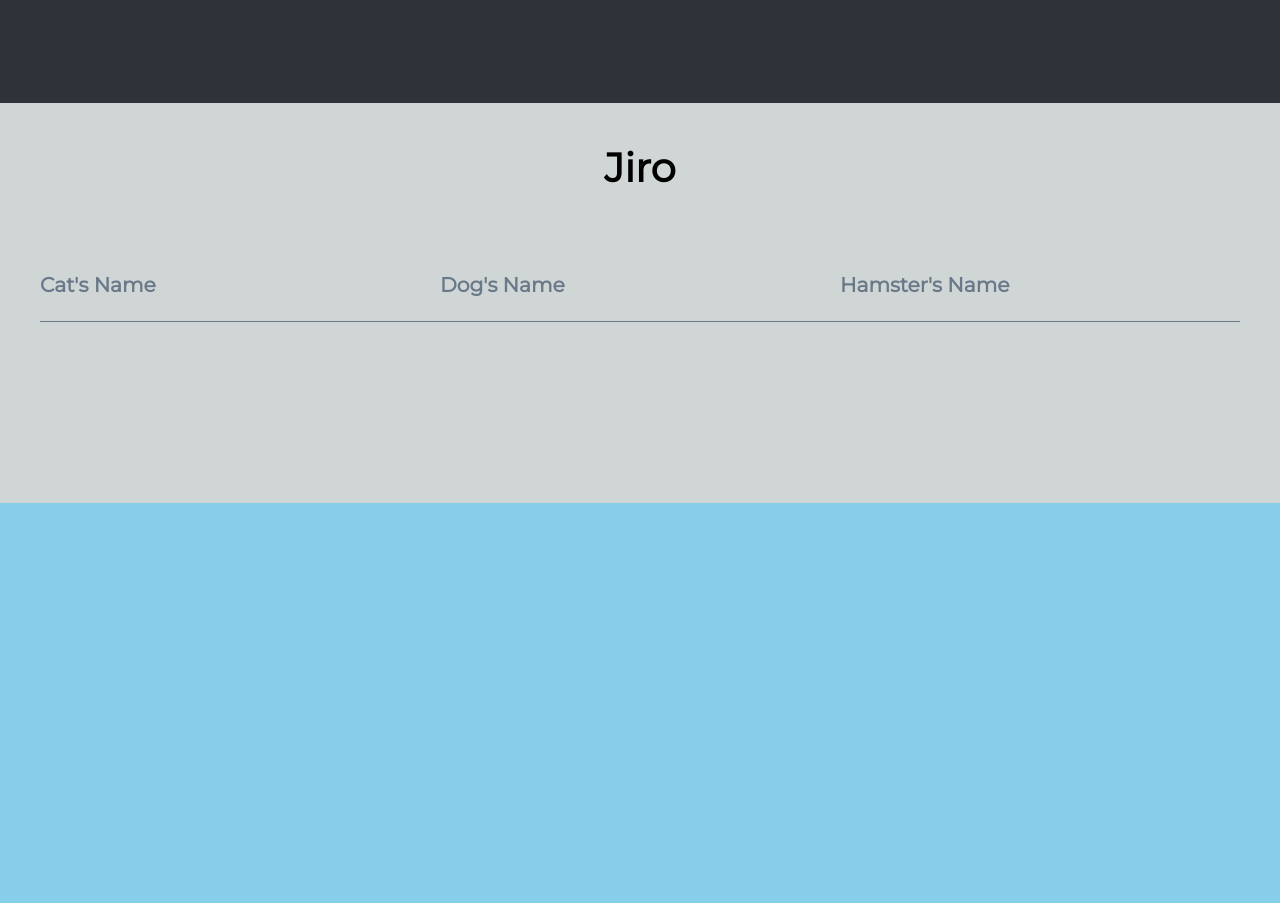
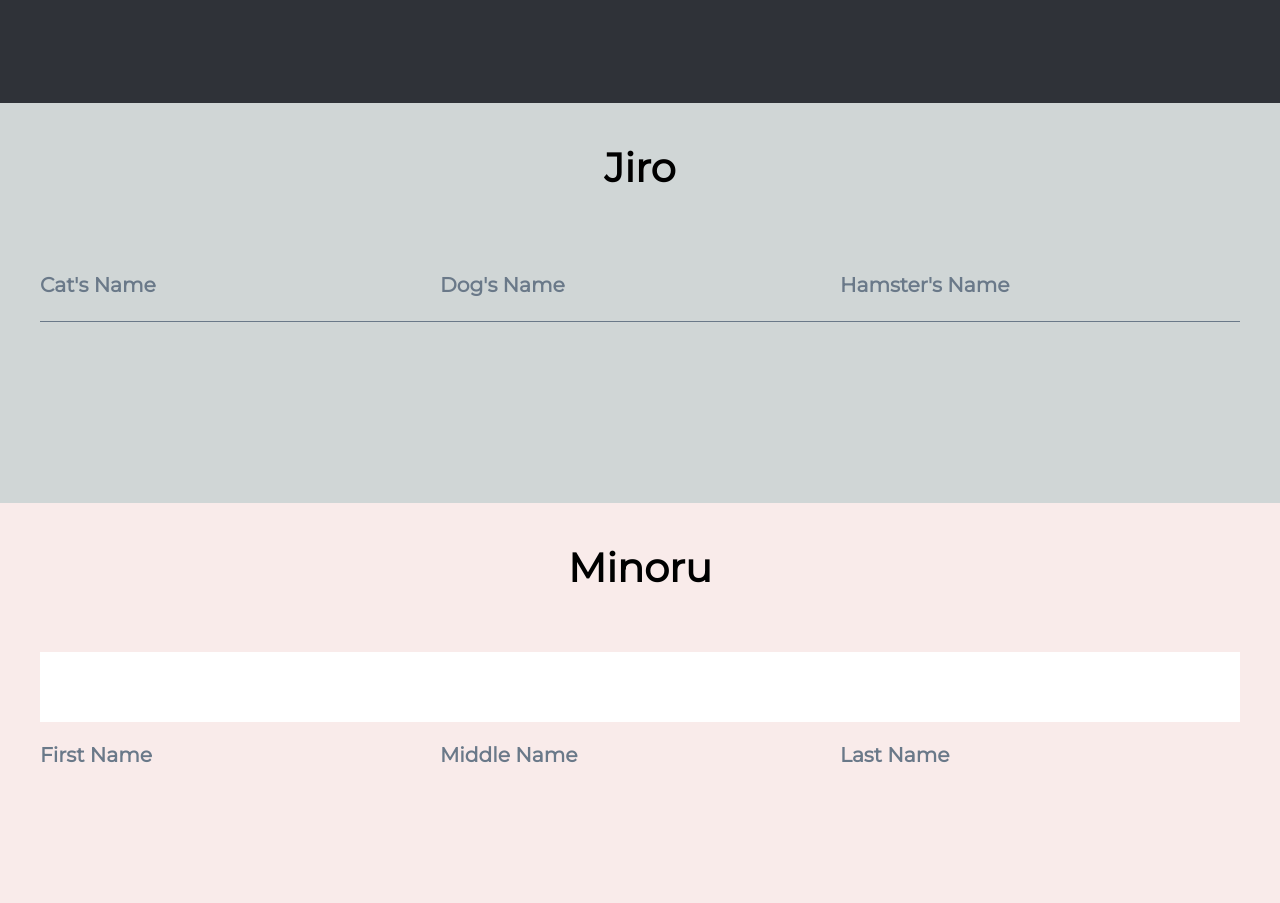
Before and after one commit to supremeking23/text-effect, a plain HTML site: page index.html in a window 1280 px wide. Shown: the part 1097-2000 px from the top of the page. Before the commit the page ends 1600 px from the top, so only its background shows below. Drawn offline with Linux system fonts and the light colour scheme.

Commit message:
minuro 60%

```diff
--- a/index.html
+++ b/index.html
@@ -107,5 +107,23 @@
 				</div>
 			</div>
 		</section>
+
+		<section id="minoru_section">
+			<h2>Minoru</h2>
+			<div class="input_group_container">
+				<div class="input_group">
+					<input type="text" id="first_name_minoru" placeholder=" " />
+					<label for="first_name_minoru" id="first_name_minoru_label">First Name</label>
+				</div>
+				<div class="input_group">
+					<input type="text" id="middle_name_minoru" placeholder=" " />
+					<label for="middle_name_minoru" id="middle_name_minoru_label">Middle Name</label>
+				</div>
+				<div class="input_group">
+					<input type="text" id="last_name_minoru" placeholder=" " />
+					<label for="last_name_minoru" id="last_name_minoru_label">Last Name</label>
+				</div>
+			</div>
+		</section>
 	</body>
 </html>
--- a/scss/styles.scss
+++ b/scss/styles.scss
@@ -307,17 +307,6 @@ section {
 			transition: all 200ms ease-out;
 			width: 100%;
 			z-index: 0;
-
-			&::after {
-				bottom: -90px;
-				content: "";
-				height: 6px;
-				left: 0;
-				position: absolute;
-				transition: width 0.2s ease all;
-				visibility: hidden;
-				width: 10px;
-			}
 		}
 
 		input {
@@ -359,6 +348,63 @@ section {
 					// or +
 					transform: translate(0px, -60px);
 				}
+			}
+
+			&:focus-visible {
+				outline: none;
+			}
+		}
+	}
+}
+
+#minoru_section {
+	background: #f9ebea;
+
+	h2 {
+		margin: 0px 0px 50px 0px;
+		text-align: center;
+	}
+
+	.input_group {
+		display: flex;
+		flex-direction: column;
+		padding: 10px 0px;
+		position: relative;
+		width: 450px;
+
+		label {
+			color: #6a7989;
+			font-size: 20.25px;
+			font-weight: bold;
+			position: absolute;
+			top: 100px;
+			width: 100%;
+			z-index: 0;
+		}
+
+		input {
+			background: #ffffff;
+			border-bottom: none;
+			border-left: none;
+			border-right: none;
+			border-top: none;
+			color: #eca29b;
+			font-size: 25px;
+			font-weight: bold;
+			height: 70px;
+			position: absolute;
+			width: 100%;
+			transition: all 200ms ease;
+
+			&:not(:placeholder-shown) {
+				/**/
+				border: 2px solid #eca29b;
+				padding: 20px;
+			}
+
+			&:focus {
+				border: 2px solid #eca29b;
+				padding: 20px;
 			}
 
 			&:focus-visible {
```
Also changed, not shown: css/styles.css, 1 other file.
